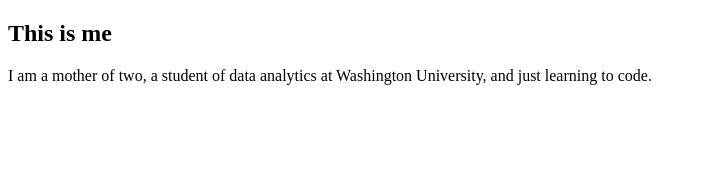
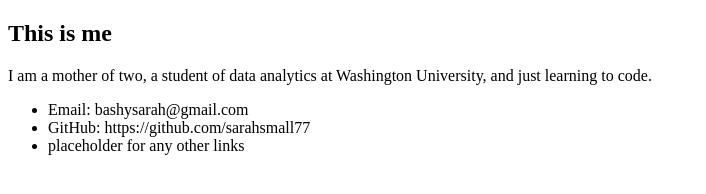
Before and after one commit to sarahsmall77/github.io, a plain HTML site: page index.html in a window 1280 px wide. Shown: the part 302-496 px from the top of the page, without its empty margins (0-706 px from the left). Drawn offline with Linux system fonts and the light colour scheme.

Commit message:
Update index.html
more changes to bio

```diff
--- a/index.html
+++ b/index.html
@@ -21,6 +21,14 @@
     <p>I am a mother of two, a student of data analytics at Washington University, and just learning to code.</p>
   </section>
 <!--unordered (use <ol>) list that connect to your social media pages-->
+    <ul>
+      <li>Email: bashysarah@gmail.com</li>
+      <li>GitHub: https://github.com/sarahsmall77</li>
+      <li>placeholder for any other links</li>
+    </ul>
 
 <!--A table that will contain three columns and some data on
 your favorite movies, songs, books, or activities-->
+</body>
+
+</html>
```
